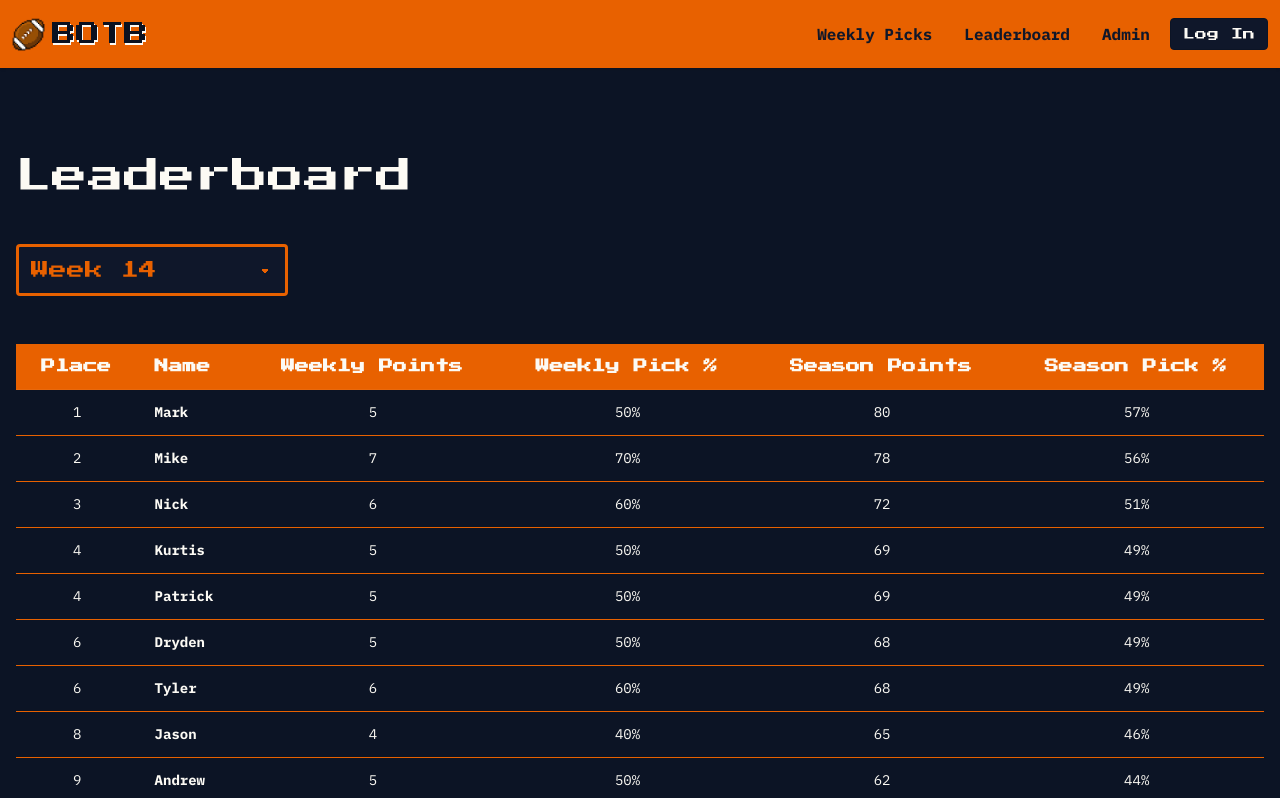
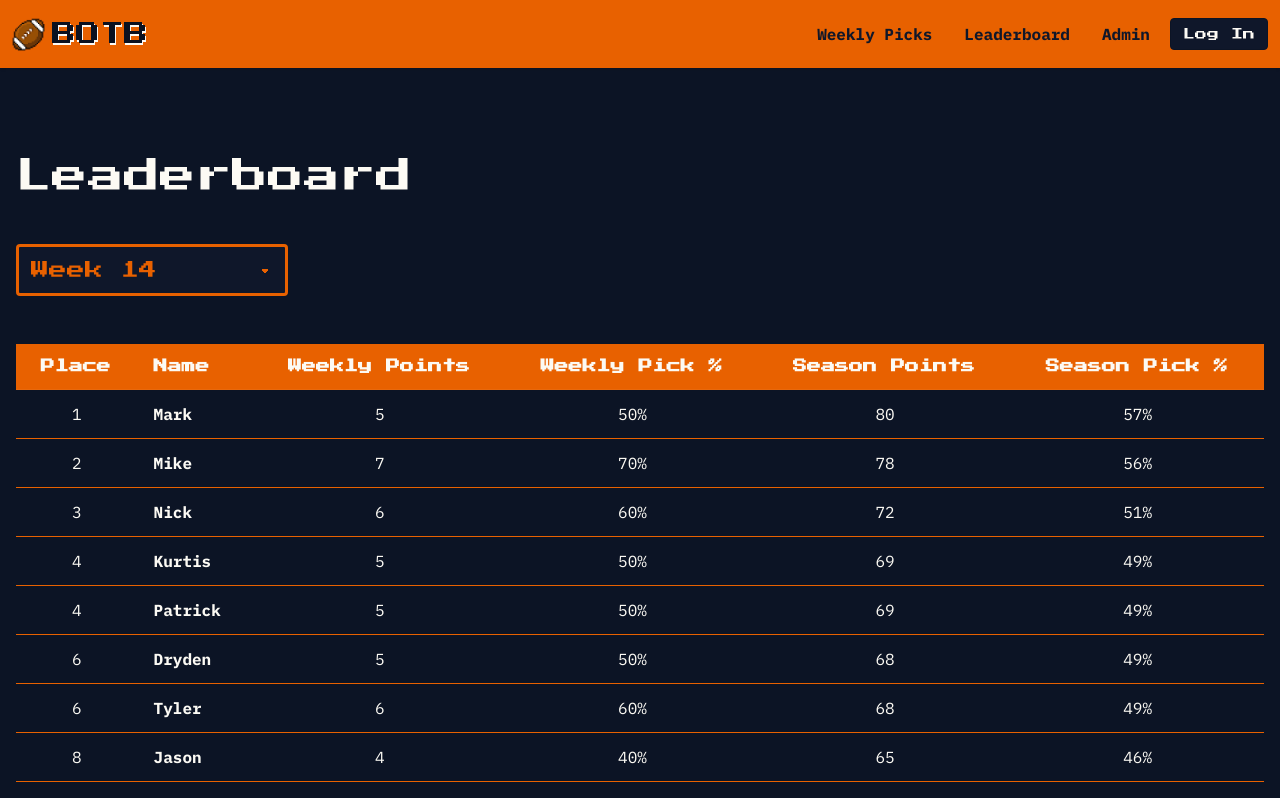
Before and after one commit to PurpleTurtl04/botbw, a Next.js app in the folder botbw/: page /leaderboard in a window 1280 px wide. Shown: the top 798 px of the page. Built offline with nearby package versions, Linux system fonts and the light colour scheme.

Commit message:
Modified landing page metadata. Updated layout of hero font. Increased font size of leaderboard data.

```diff
--- a/botbw/app/leaderboard/leaderboard-table.jsx
+++ b/botbw/app/leaderboard/leaderboard-table.jsx
@@ -150,7 +150,7 @@ export default function LeaderboardTable() {
                             {row.getVisibleCells().map((cell) => (
                                 <td
                                     key={cell.id}
-                                    className='border-primary border-b'
+                                    className='border-primary border-b text-base'
                                 >
                                     {flexRender(
                                         cell.column.columnDef.cell,
--- a/botbw/app/page.jsx
+++ b/botbw/app/page.jsx
@@ -1,7 +1,7 @@
 import Hero from '@/components/hero';
 
 export const metadata = {
-    title: 'My Landing Page',
+    title: 'Battle of the Benchwarmers',
     // Inject style tag to lock overflow for this route only
     other: {
         style: 'html, body { height: 100vh; overflow: hidden; }',
--- a/botbw/components/hero.jsx
+++ b/botbw/components/hero.jsx
@@ -16,7 +16,8 @@ export default function Hero() {
             <div className='hero-content px-0 md:mt-10'>
                 <h1 className='xs:text-4xl text-center text-3xl sm:text-5xl md:max-w-none md:text-[54px] lg:text-7xl 2xl:text-8xl'>
                     <span className='font-pressStart text-base-content leading-12 [-webkit-text-stroke:3px_#0C1425] text-shadow-[4px_5px_0_#0a1120,7px_8px_0_#e86100] md:leading-20'>
-                        Battle of the Benchwarmers
+                        Battle <span className='whitespace-nowrap'>of the</span>{' '}
+                        Benchwarmers
                     </span>
                 </h1>
             </div>
```
